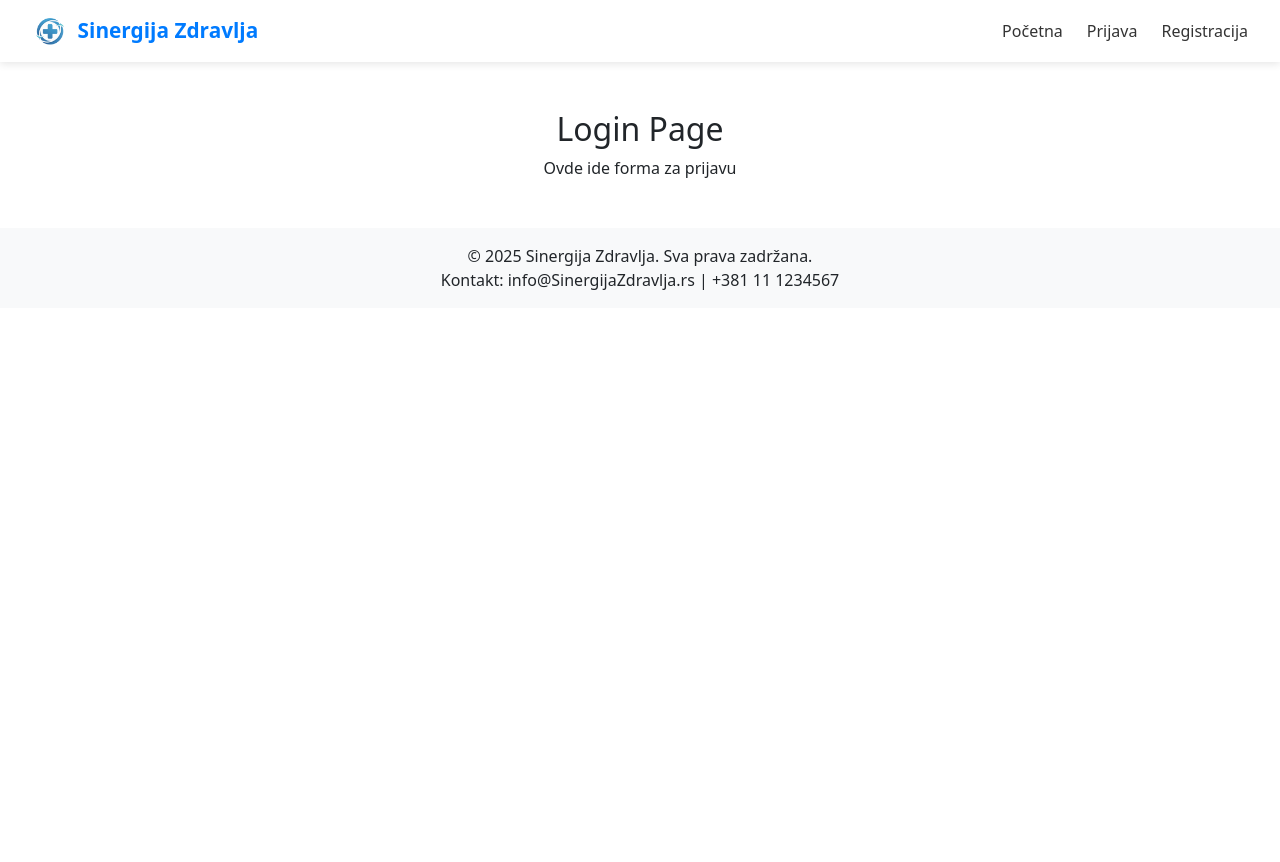
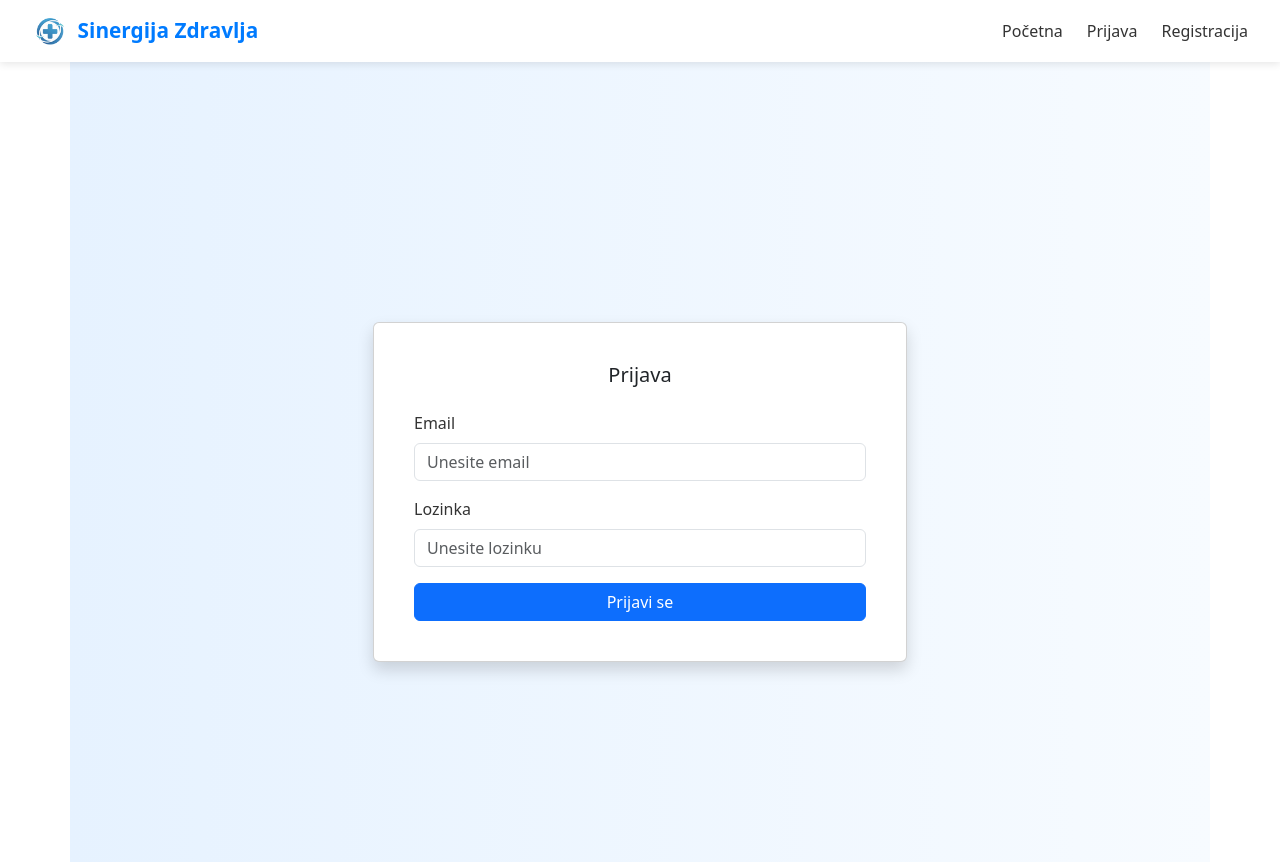
Before and after one commit to elab-development/internet-tehnologije-2024-projekat-appzainteraktivnikalendar, a React (Create React App) app in the folder frontend/: page /login in a window 1280 px wide. Before the commit the page ends 800 px from the top, so only its background shows below. Built offline with nearby package versions, Linux system fonts and the light colour scheme.

Commit message:
- login i logout

```diff
--- a/frontend/src/App.js
+++ b/frontend/src/App.js
@@ -3,13 +3,14 @@ import "./App.css";
 import React from "react";
 import { BrowserRouter as Router, Routes, Route } from "react-router-dom";
 import HomePage from "./pages/HomePage";
-import LoginPage from "./pages/LoginPage";
+import Login from "./pages/Login.jsx";
 import Register from "./pages/Register.jsx";
 import AOS from 'aos';
 import 'aos/dist/aos.css';
 import { useEffect } from 'react';
 import './components/Navbar.jsx';
 import Navbar from "./components/Navbar.jsx";
+import Dashboard from "./pages/Dashboard.jsx";
 
 function App() {
   useEffect(() => {
@@ -20,8 +21,9 @@ function App() {
       <Navbar />
       <Routes>
         <Route path="/" element={<HomePage />} />
-        <Route path="/login" element={<LoginPage />} />
+        <Route path="/login" element={<Login />} />
         <Route path="/register" element={<Register />} />
+        <Route path="/dashboard" element={<Dashboard />} />
       </Routes>
     </Router>
   );
--- a/frontend/src/components/Navbar.jsx
+++ b/frontend/src/components/Navbar.jsx
@@ -1,8 +1,24 @@
-import React from 'react';
-import { Link } from 'react-router-dom';
+// src/components/Navbar.jsx
+import React from "react";
+import { Link, useNavigate } from "react-router-dom";
 import '../styles/Navbar.css';
+import api from "../api/api";
 
 const Navbar = () => {
+  const navigate = useNavigate();
+  const user = JSON.parse(localStorage.getItem("user"));
+
+  const handleLogout = async () => {
+    try {
+      await api.post("/logout"); // logout preko backend-a
+    } catch (err) {
+      console.log("Logout error:", err);
+    }
+    localStorage.removeItem("auth_token");
+    localStorage.removeItem("user");
+    navigate("/login");
+  };
+
   return (
     <nav className="custom-navbar">
       <div className="navbar-logo">
@@ -11,9 +27,33 @@ const Navbar = () => {
       </div>
 
       <ul className="navbar-links">
-        <li><Link to="/">Početna</Link></li>
-        <li><Link to="/login">Prijava</Link></li>
-        <li><Link to="/register">Registracija</Link></li>
+        {!user && (
+          <>
+            <li><Link to="/">Početna</Link></li>
+            <li><Link to="/login">Prijava</Link></li>
+            <li><Link to="/register">Registracija</Link></li>
+          </>
+        )}
+
+        {user && (
+          <>
+            <li><span>{user.first_name}</span></li>
+            <li>
+              <button
+                onClick={handleLogout}
+                style={{
+                  background: "none",
+                  border: "none",
+                  cursor: "pointer",
+                  fontWeight: 500,
+                  color: "#333",
+                }}
+              >
+                Logout
+              </button>
+            </li>
+          </>
+        )}
       </ul>
     </nav>
   );
--- /dev/null
+++ b/frontend/src/pages/Dashboard.jsx
@@ -0,0 +1,28 @@
+// src/pages/Dashboard.jsx
+import React from "react";
+
+function Dashboard() {
+  const user = JSON.parse(localStorage.getItem("user"));
+
+  if (!user) return <p>Loading...</p>;
+
+  return (
+    <div className="dashboard-page">
+      <h2>Dobrodošli, {user.first_name}!</h2>
+
+      {user.role === "admin" && (
+        <p>Ovo je vaša početna stranica za administratore. Možete upravljati lekarima i specijalizacijama.</p>
+      )}
+
+      {user.role === "doctor" && (
+        <p>Ovo je vaša početna stranica za doktore. Možete pregledati zakazane termine i istoriju pregleda.</p>
+      )}
+
+      {user.role === "patient" && (
+        <p>Ovo je vaša početna stranica za pacijente. Možete zakazati pregled ili pregledati istoriju termina.</p>
+      )}
+    </div>
+  );
+}
+
+export default Dashboard;
--- /dev/null
+++ b/frontend/src/pages/Login.jsx
@@ -0,0 +1,87 @@
+// src/pages/Login.jsx
+import React, { useState } from "react";
+import { useNavigate } from "react-router-dom";
+import api from "../api/api";
+import {
+  Form,
+  Button,
+  Card,
+  Container,
+  Row,
+  Col,
+  Alert,
+} from "react-bootstrap";
+
+const Login = () => {
+  const navigate = useNavigate();
+  const [formData, setFormData] = useState({ email: "", password: "" });
+  const [error, setError] = useState("");
+
+  const handleChange = (e) => {
+    setFormData({ ...formData, [e.target.name]: e.target.value });
+  };
+
+  const handleSubmit = async (e) => {
+    e.preventDefault();
+    setError("");
+    try {
+      const response = await api.post("/login", formData);
+      localStorage.setItem("auth_token", response.data.token);
+      localStorage.setItem("user", JSON.stringify(response.data.user));
+      navigate("/dashboard"); // ili neka početna stranica po ulozi
+    } catch (err) {
+      setError(err.response?.data?.message || "Greška pri prijavi");
+    }
+  };
+
+  return (
+    <Container
+      className="register-page d-flex justify-content-center align-items-center"
+    >
+      <Row className="w-100">
+        <Col md={{ span: 6, offset: 3 }}>
+          <Card className="p-4 shadow">
+            <Card.Body>
+              <Card.Title className="text-center mb-4">Prijava</Card.Title>
+              {error && <Alert variant="danger">{error}</Alert>}
+
+              <Form onSubmit={handleSubmit}>
+                <Form.Group className="mb-3" controlId="formEmail">
+                  <Form.Label>Email</Form.Label>
+                  <Form.Control
+                    type="email"
+                    name="email"
+                    placeholder="Unesite email"
+                    value={formData.email}
+                    onChange={handleChange}
+                    required
+                  />
+                </Form.Group>
+
+                <Form.Group className="mb-3" controlId="formPassword">
+                  <Form.Label>Lozinka</Form.Label>
+                  <Form.Control
+                    type="password"
+                    name="password"
+                    placeholder="Unesite lozinku"
+                    value={formData.password}
+                    onChange={handleChange}
+                    required
+                  />
+                </Form.Group>
+
+                <div className="d-grid">
+                  <Button variant="primary" type="submit">
+                    Prijavi se
+                  </Button>
+                </div>
+              </Form>
+            </Card.Body>
+          </Card>
+        </Col>
+      </Row>
+    </Container>
+  );
+};
+
+export default Login;
--- a/frontend/src/pages/LoginPage.jsx
+++ /dev/null
@@ -1,19 +0,0 @@
-// src/pages/LoginPage.jsx
-import React from 'react';
-import AppNavbar from '../components/Navbar';
-import Footer from '../components/Footer';
-import { Container } from 'react-bootstrap';
-
-const LoginPage = () => {
-  return (
-    <>
-      <Container className="text-center mt-5">
-        <h2>Login Page</h2>
-        <p>Ovde ide forma za prijavu</p>
-      </Container>
-      <Footer />
-    </>
-  );
-};
-
-export default LoginPage;
```
